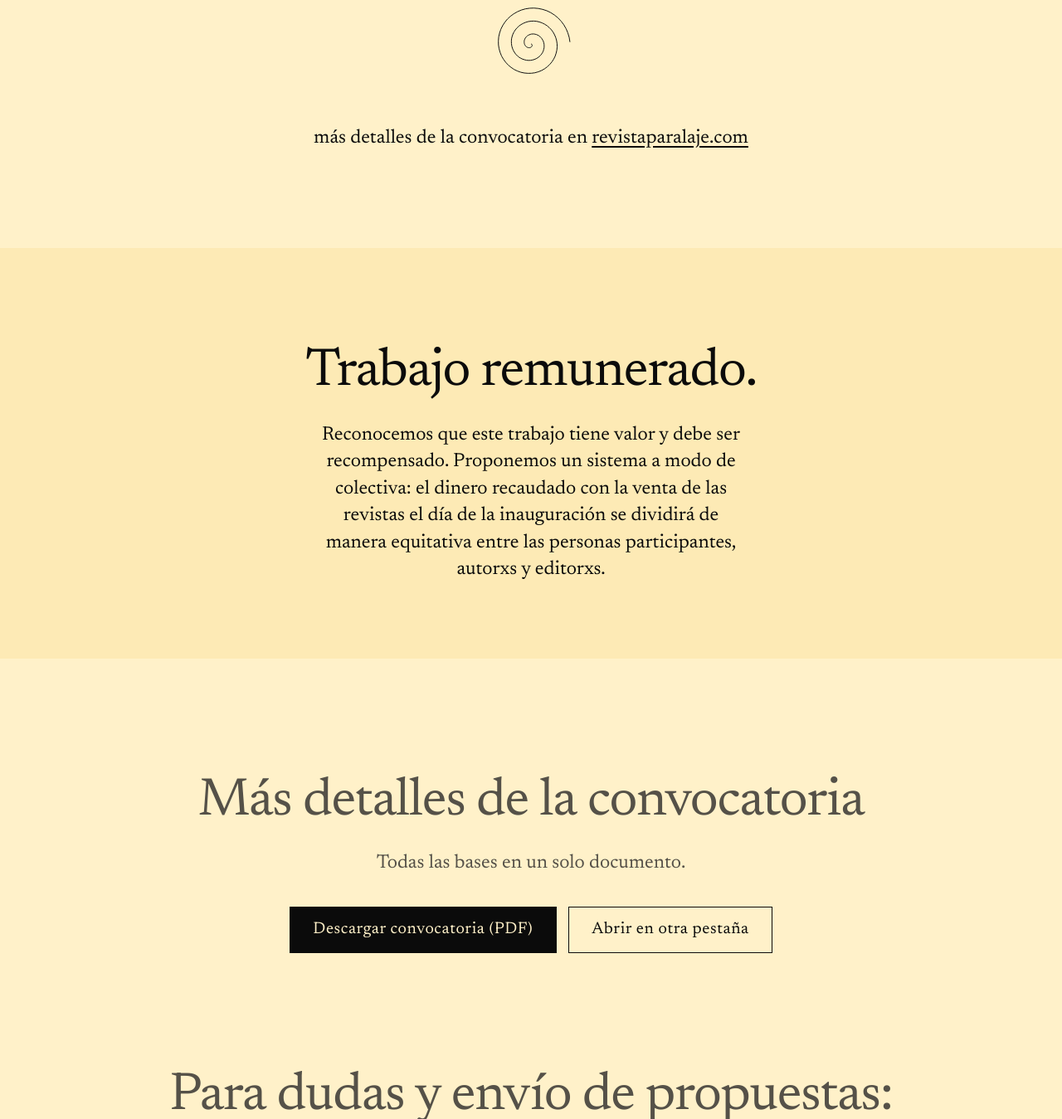
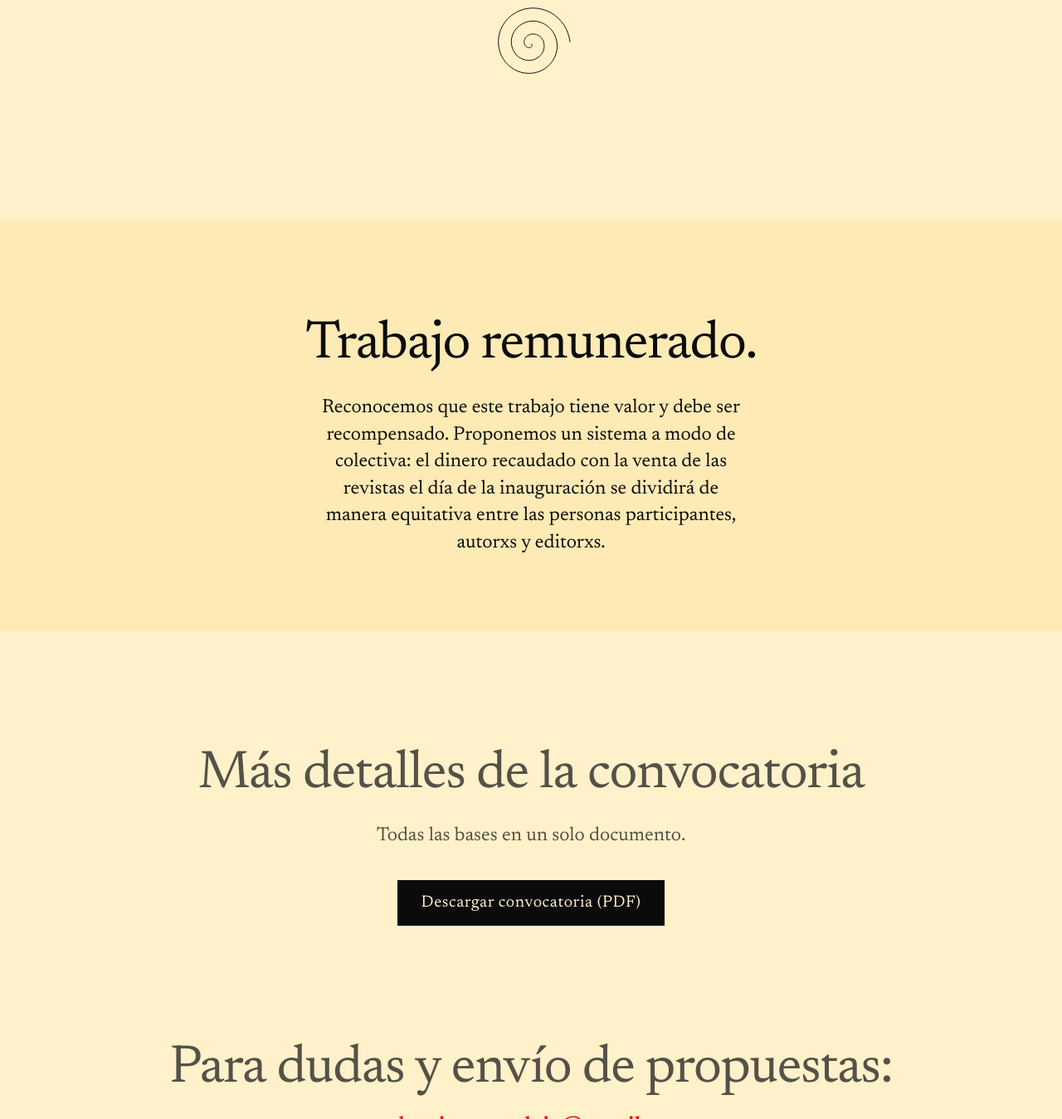
Before and after one commit to rogealdata/revistaparalaje, a plain HTML site: page index.html in a window 1280 px wide. Shown: the part 3913-5262 px from the top of the page at 83% size. Drawn offline with Linux system fonts and the light colour scheme.

Commit message:
Add files via upload

```diff
--- a/index.html
+++ b/index.html
@@ -191,7 +191,6 @@ footer small{display:block;margin-top:8px;font-size:.6em;opacity:.8}
     <p class="lead">Después pasarán por un cuidadoso proceso de selección y se elegirán a las 10 plumas para la primera edición de</p>
     <p class="edname">|PARALAJE 01. SOMBRA|</p>
     <svg class="spiral" viewBox="-52 -52 104 104" aria-hidden="true"><path id="sp" fill="none" stroke="currentColor" stroke-width="1" d=""/></svg>
-    <p class="lead2">más detalles de la convocatoria en <a href="#descargar">revistaparalaje.com</a></p>
   </div>
 </section>
 
@@ -208,7 +207,6 @@ footer small{display:block;margin-top:8px;font-size:.6em;opacity:.8}
     <p>Todas las bases en un solo documento.</p>
     <div class="cta" style="margin-bottom:0;margin-top:36px">
       <a class="btn solid" href="convocatoria-paralaje-sombra.pdf" download>Descargar convocatoria (PDF)</a>
-      <a class="btn" href="convocatoria-paralaje-sombra.pdf" target="_blank" rel="noopener">Abrir en otra pestaña</a>
     </div>
   </div>
 </section>
```
